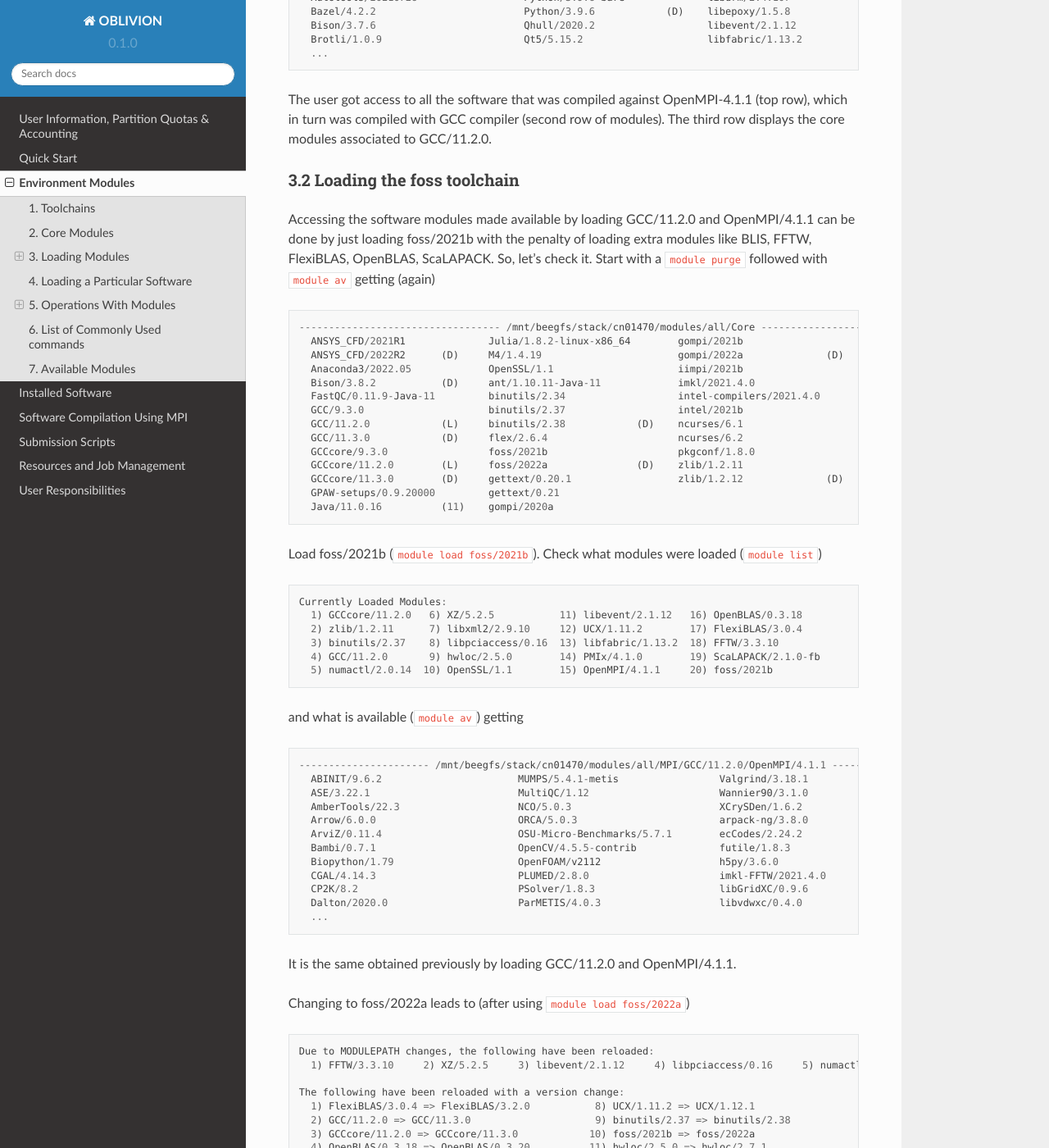
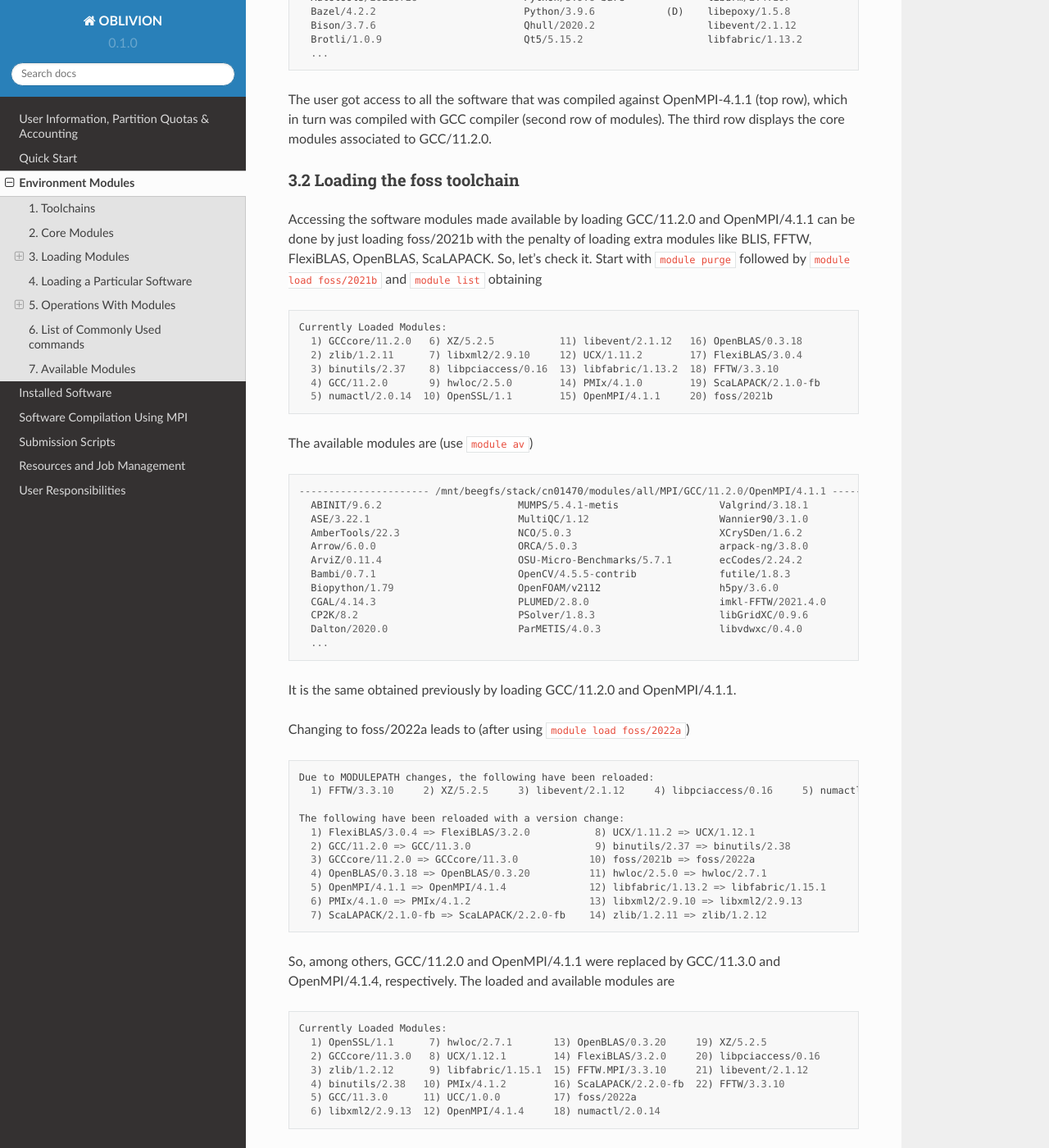
Before and after one commit to mavillez/Oblivion, a Sphinx documentation site: the page built from docs/source/modules.rst, in a window 1280 px wide and 1400 px high, scrolled down 6110 px. Shown: the whole window at 82% size. Built offline with Sphinx 7.4.7 and the Read the Docs theme 2.0.0, drawn with Linux system fonts in a browser that asks for light colours; some of the changed text lies outside the part shown.

Commit message:
Update modules.rst

```diff
--- a/docs/source/modules.rst
+++ b/docs/source/modules.rst
@@ -293,26 +293,7 @@ The user got access to all the software that was compiled against OpenMPI-4.1.1
 3.2 Loading the foss toolchain
 ~~~~~~~~~~~~~~~~~~~~~~~~~~~~~~
 
-Accessing the software modules made available by loading GCC/11.2.0 and OpenMPI/4.1.1 can be done by just loading foss/2021b with the penalty of loading extra modules like BLIS, FFTW, FlexiBLAS, OpenBLAS, ScaLAPACK. So, let's check it. Start with a ``module purge`` followed with ``module av`` getting (again)
-
-.. code-block:: julia
-
-   ---------------------------------- /mnt/beegfs/stack/cn01470/modules/all/Core ----------------------------------
-     ANSYS_CFD/2021R1              Julia/1.8.2-linux-x86_64        gompi/2021b
-     ANSYS_CFD/2022R2      (D)     M4/1.4.19                       gompi/2022a              (D)
-     Anaconda3/2022.05             OpenSSL/1.1                     iimpi/2021b
-     Bison/3.8.2           (D)     ant/1.10.11-Java-11             imkl/2021.4.0
-     FastQC/0.11.9-Java-11         binutils/2.34                   intel-compilers/2021.4.0
-     GCC/9.3.0                     binutils/2.37                   intel/2021b
-     GCC/11.2.0            (L)     binutils/2.38            (D)    ncurses/6.1
-     GCC/11.3.0            (D)     flex/2.6.4                      ncurses/6.2
-     GCCcore/9.3.0                 foss/2021b                      pkgconf/1.8.0
-     GCCcore/11.2.0        (L)     foss/2022a               (D)    zlib/1.2.11
-     GCCcore/11.3.0        (D)     gettext/0.20.1                  zlib/1.2.12              (D)
-     GPAW-setups/0.9.20000         gettext/0.21
-     Java/11.0.16          (11)    gompi/2020a
-
-Load foss/2021b (``module load foss/2021b``). Check what modules were loaded (``module list``)
+Accessing the software modules made available by loading GCC/11.2.0 and OpenMPI/4.1.1 can be done by just loading foss/2021b with the penalty of loading extra modules like BLIS, FFTW, FlexiBLAS, OpenBLAS, ScaLAPACK. So, let's check it. Start with ``module purge`` followed by ``module load foss/2021b`` and ``module list`` obtaining
 
 .. code-block:: julia
 
@@ -323,7 +304,7 @@ Load foss/2021b (``module load foss/2021b``). Check what modules were loaded (``
      4) GCC/11.2.0       9) hwloc/2.5.0        14) PMIx/4.1.0        19) ScaLAPACK/2.1.0-fb
      5) numactl/2.0.14  10) OpenSSL/1.1        15) OpenMPI/4.1.1     20) foss/2021b
 
-and what is available (``module av``) getting
+The available modules are (use ``module av``)
 
 .. code-block:: julia
 
```
Also changed, not shown: other parts of docs/source/modules.rst (+1 -1 lines).
